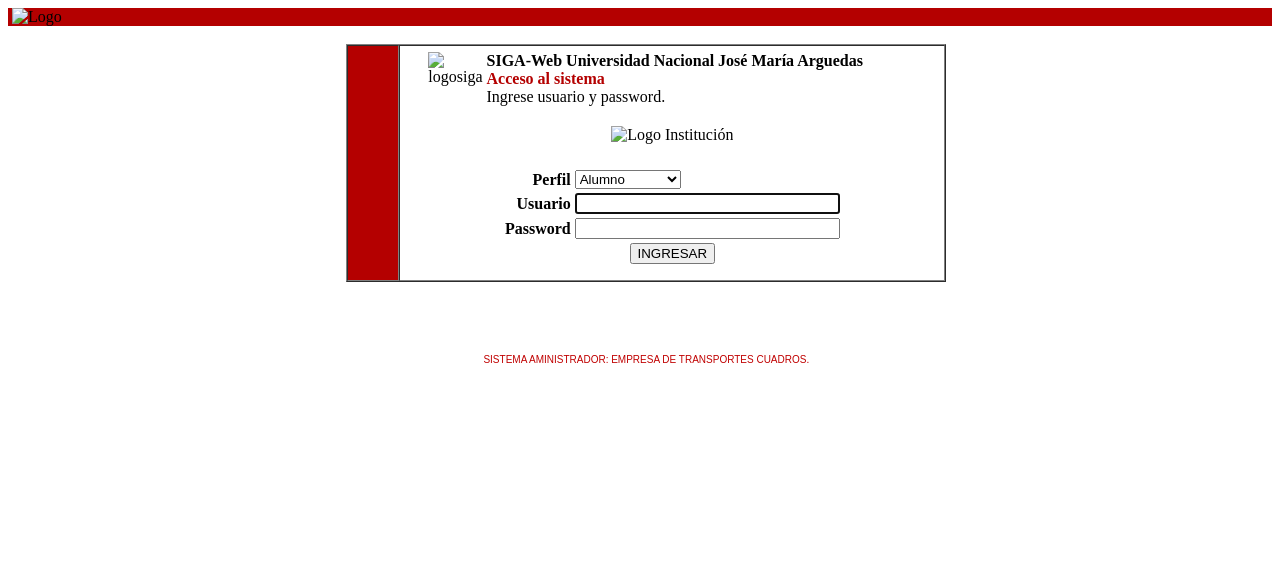
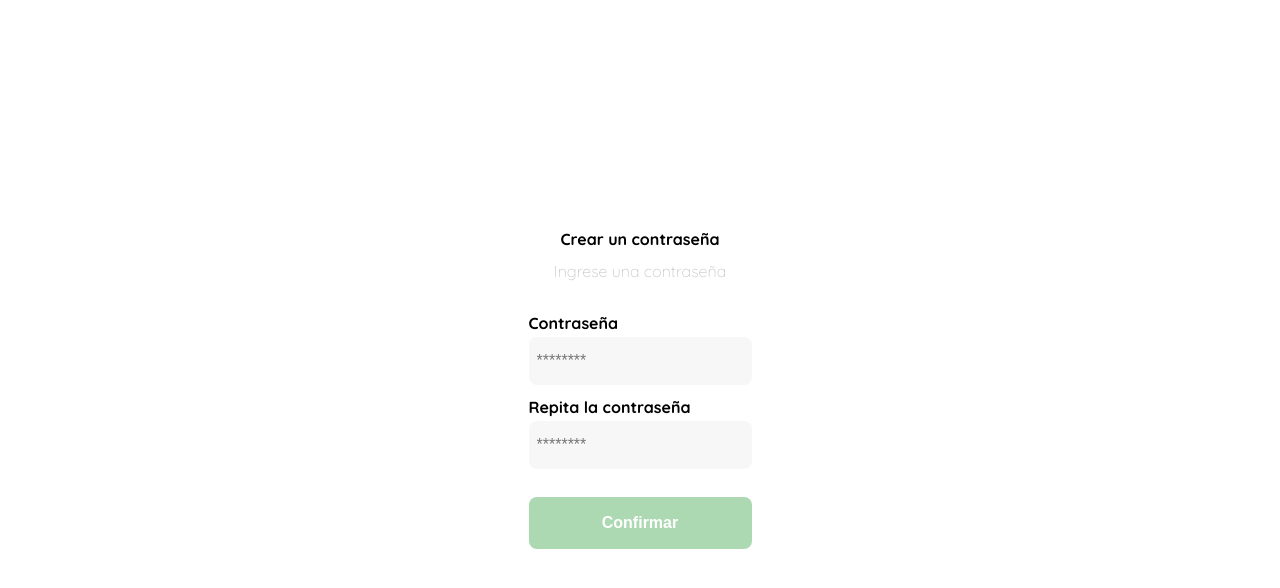
Before and after one commit to JDavidCcori/Sistema_ETC, a plain HTML site: page Login/login.html in a window 1280 px wide. Drawn offline with Linux system fonts and the light colour scheme.

Commit message:
stilizando el login y createpasword

```diff
--- a/Login/login.html
+++ b/Login/login.html
@@ -2,126 +2,102 @@
 <!DOCTYPE HTML PUBLIC "-//W3C//DTD HTML 4.01 Transitional//EN" "http://www.w3.org/TR/html4/loose.dtd">
 <html>
     <head>
+        <meta HTTP-EQUIV="Content-Type" CONTENT="text/html; charset=utf-8">
+        <link rel="preconnect" href="https://fonts.googleapis.com">
+        <link rel="preconnect" href="https://fonts.gstatic.com" crossorigin>
+        <link href="https://fonts.googleapis.com/css2?family=Quicksand:wght@300;500;700&display=swap" rel="stylesheet">
         <title>Administración de la ETP</title>
-
-        <meta name="KEYWORDS" content="Sistema academico, UNAJMA">
-        <meta HTTP-EQUIV="Content-Type" CONTENT="text/html; charset=utf-8">
+        <style>
+            :root {
+                --white: #FFFFFF;
+                --black: #000000;
+                --very-ligth-pink: #C7C7C7;
+                --text-input-fiend: #F7F7F7;
+                --hospital-green: #ACD9B2;
+            }
+            body {
+                margin: 0;
+                font-family: 'Quicksand', sans-serif;
+            }
+            .login {
+                width: 100%;
+                height: 100vh;
+                display: grid;
+                place-items: center;
+            }
+            .form-container {
+                display: grid;
+                grid-template-rows: auto 1fr auto;
+                width: 300;
+            }
+            .logo {
+                width: 150px;
+                margin-bottom: 48px;
+                justify-self: center;
+                display: none;
+            }
+            .title {
+                font-size: var(--lg);
+                margin-bottom: 12px;
+                text-align: center;
+            }
+            .subtitle {
+                color: var(--very-ligth-pink);
+                font-size: var(--md);
+                font-weight: 300;
+                margin-top: 0;
+                margin-bottom: 32px;
+                text-align: center;
+            }
+            .form {
+                display: flex;
+                flex-direction: column;
+            }
+            .label {
+                font-size: var(--sm);
+                font-weight: bold;
+                margin-bottom: 4px;
+            }
+            .input {
+                background-color: var(--text-input-fiend);
+                border: none;
+                border-radius: 8px;
+                height: 32px;
+                font-size: var(--md);
+                padding: 8px;
+                margin-bottom: 12px;
+            }
+            .primary-button {
+                background-color: var(--hospital-green);
+                border-radius: 8px;
+                border: none;
+                color: var(--white);
+                width: 100%;
+                cursor: pointer;
+                font-size: var(--md);
+                font-weight: bold;
+                height: 52px;
+            }
+            .login-button {
+                margin-top: 16px;
+                margin-bottom: 32px;
+            }
+        </style>
     </head>
     <body onLoad="document.frmlogin.txtUsuario.focus();">
-        <table border="0" cellpadding="0" cellspacing="0" width="100%">
-        <tbody>
-        <tr>
-        <td width="48%" bgcolor="#b40000">
-        &nbsp;<img src="../imageneszet/logo.png" width="250" height="40" alt="Logo" />
-        </td>
-        </tr>
-        </table><form name="frmlogin" method="post" action="validacion.php" id="frmlogin">
-        <table cellpadding="0" cellspacing="0" width="101%" border="0">
-        <tr valign="top">
-        <td>
-            &nbsp;<br>
-            <center>
-            <table border="1" cellpadding="0" cellspacing="0" width="600">
-                <tr>
-                    <td bgcolor="#b40000" width="50">&nbsp;
-                    </td>
-                    <td>
-                        <table width="500" border="0" align="center">
-                            <tr>
-                                <td>
-                                    <table border="0">
-                                        <tr valign="top">
-                                            <td align="right" width="48">
-                                                <img src="../imageneszet/logosiga.jpg" border="0" alt="logosiga">
-                                            </td>
-                                            <td align="left">
-                                                <b>
-                                                SIGA-Web Universidad Nacional Jos&eacute; Mar&iacute;a Arguedas<br>
-                                                <font color="#b40000">Acceso al sistema
-                                                </font></b><br>
-                                                <span class="mensajeloco">Ingrese usuario y password.</span>
-                                            </td>
-                                        </tr>
-                                    </table>
-                                </td>
-                            </tr>
-                            <tr>
-                                <td>
-                                    <center>
-                                    <table border="0" cellpadding="5" cellspacing="5" width="100%">
-                                    <tbody>
-                                        <tr>
-                                            <td>
-                                                <table border="0" align="center" width="300">
-                                                    <tr>
-                                                        <td colspan="2" align="center">
-                                                            <img src="../imageneszet/logo.jpg" alt="Logo Instituci&oacute;n" />
-                                                        </td>
-                                                    </tr>
-                                                    <tr>
-                                                        <td colspan="2" align="center">
-                                                            &nbsp;&nbsp;
-                                                        </td>
-                                                    </tr>
-                                                    <tr>
-                                                        <td align="right">
-                                                            <strong>
-                                                            Perfil
-                                                            </strong>
-                                                        </td>
-                                                        <td align="left">
-                                                            <select name="cboNivel">
-                                                                <option selected value="A" selected>Alumno</option>
-                                                                <option value="D" >Docente</option>
-                                                                <option value="S" >Administrativo</option>
-                                                                <option value="R" >Responsable</option>
-                                                            </select>
-                                                        </td>
-                                                    </tr>
-                                                    <tr>
-                                                        <td align="right">
-                                                            <strong>
-                                                            Usuario
-                                                            </strong>
-                                                        </td>
-                                                        <td align="left">
-                                                            <input name="txtUsuario" type="text" tabindex="1" value="" size="30" maxlength="10">
-                                                        </td>
-                                                    </tr>
-                                                    <tr>
-                                                        <td align="right">
-                                                            <strong>
-                                                            Password
-                                                            </strong>
-                                                        </td>
-                                                        <td>
-                                                            <input name="txtnip" type="password" tabindex="2" size="30" maxlength="10">
-                                                        </td>
-                                                    </tr>
-                                                    <tr>
-                                                        <td colspan="2" align="center">
-
-                                                            <input tabindex="3" name="Login" value="INGRESAR" type="submit" class="BOTON">
-                                                        </td>
-                                                    </tr>
-                                                </table>
-                                            </td>
-                                        </tr>
-                                    </tbody>
-                                    </table>
-                                    </center>
-                                </td>
-                            </tr>
-                        </table>
-                    </td>
-                </tr>
-            </table>
-            </center>
-            <br><br><br><br>
-            <center><font color="colorZ" face="arial" size="1">SISTEMA AMINISTRADOR: EMPRESA DE TRANSPORTES CUADROS.</font></center>
-        </td>
-        </tr>
-        </table>
-        </form>
+        <div class="login">
+            <div class="form-fontainer">
+                <img src="/img/enEsperaDelLogo.png" alt="logo" class="logo">
+                <h1 class="title">Crear un contraseña</h1>
+                <p class="subtitle">Ingrese una contraseña</p>
+                <form action="/" class="form">
+                    <label for="password" class="label">Contraseña</label>
+                    <input type="password" id="password" placeholder="********" class="input input-password">
+                    <label for="repit-password" class="label">Repita la contraseña</label>
+                    <input type="password" id="repit-password" placeholder="********" class="input input-password">
+                    <input type="submit" value="Confirmar" class="primary-button login-button">
+                </form>
+            </div>
+        </div>
     </body>
 </html>
```
Also changed, not shown: CreatePassword/createPassword.html (added, +117 -0 lines), Dashboard/dashboard.html (added, +87 -0 lines), index.html (+16 -0 lines), semantic.html (deleted, +0 -14 lines), img/enEsperaDelLogo.png (added).
